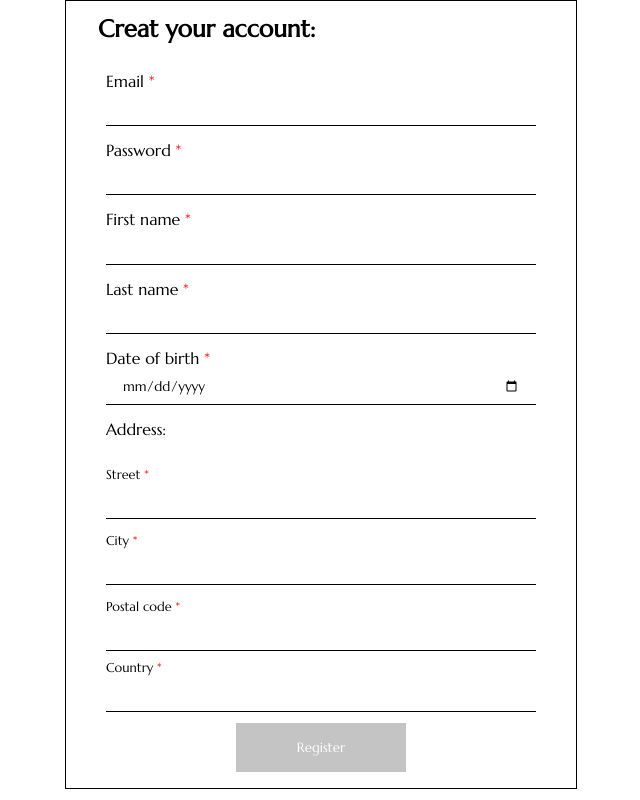
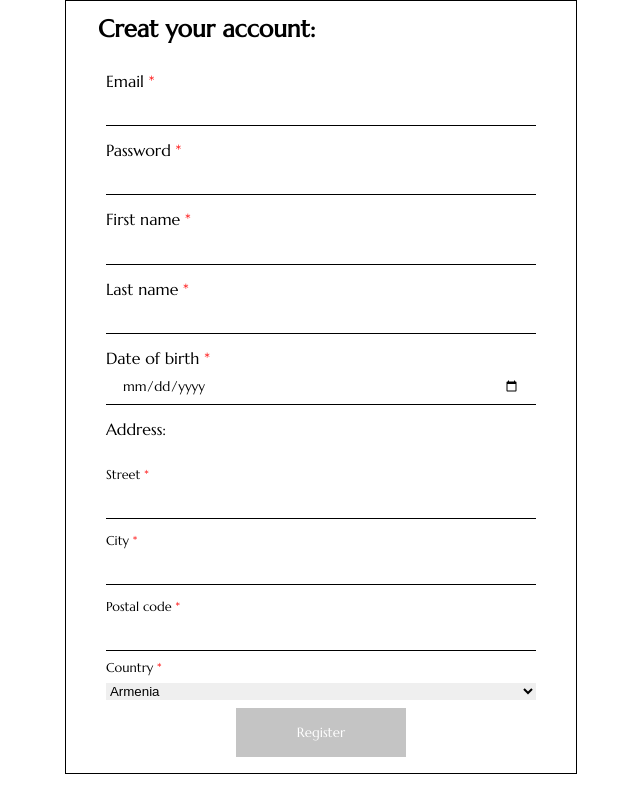
Before and after one commit to Oksandra/eCommerce-Application, a React (Create React App) app: page / in a window 1280 px wide. Shown: the whole page, without its empty margins (319-959 px from the left). Built offline with nearby package versions, Linux system fonts and the light colour scheme.

Commit message:
feat: add select countries

```diff
--- /dev/null
+++ b/src/components/LoginForm/SelectCountries/SelectCountries.tsx
@@ -0,0 +1,10 @@
+import React from 'react';
+import { countries } from '../../RegistrationForm/countries';
+
+export default function SelectCountries(): JSX.Element {
+  const arr = [];
+  for (let i = 1; i < countries.length; i += 1) {
+    arr.push(<option>{countries[i].country}</option>);
+  }
+  return <select className="address__select">{arr}</select>;
+}
--- a/src/components/RegistrationForm/RegistrationForm.scss
+++ b/src/components/RegistrationForm/RegistrationForm.scss
@@ -20,7 +20,8 @@
       margin-bottom: 2rem;
       font-size: 1rem;
     }
-    label {
+    label,
+    .address__country {
       display: block;
       width: 90%;
       margin: 0 auto;
@@ -28,6 +29,10 @@
       font-size: 0.8rem;
       .star {
         color: red;
+      }
+      .address__select {
+        width: 100%;
+        margin-top: 0.5rem;
       }
       input {
         width: 100%;
--- a/src/components/RegistrationForm/RegistrationForm.tsx
+++ b/src/components/RegistrationForm/RegistrationForm.tsx
@@ -3,6 +3,7 @@ import './RegistrationForm.scss';
 import { SubmitErrorHandler, SubmitHandler, useForm } from 'react-hook-form';
 import checkDateBirth from '../../helpers/checkDateBirth';
 import { MyForm } from '../../interfaces/interfaces';
+import SelectCountries from '../LoginForm/SelectCountries/SelectCountries';
 
 function RegistrationForm(): JSX.Element {
   const {
@@ -189,15 +190,15 @@ function RegistrationForm(): JSX.Element {
           {...register('address.postcode', { required: true })}
         />
       </label>
-      <label htmlFor="country">
+      <div className="address__country">
         Country <span className="star">*</span>
-        <input
-          type="text"
-          id="country"
+        <div
           aria-invalid={errors.address?.country ? 'true' : 'false'}
           {...register('address.country', { required: true })}
-        />
-      </label>
+        >
+          <SelectCountries />
+        </div>
+      </div>
       <button
         className="registration-form__button"
         type="submit"
```
